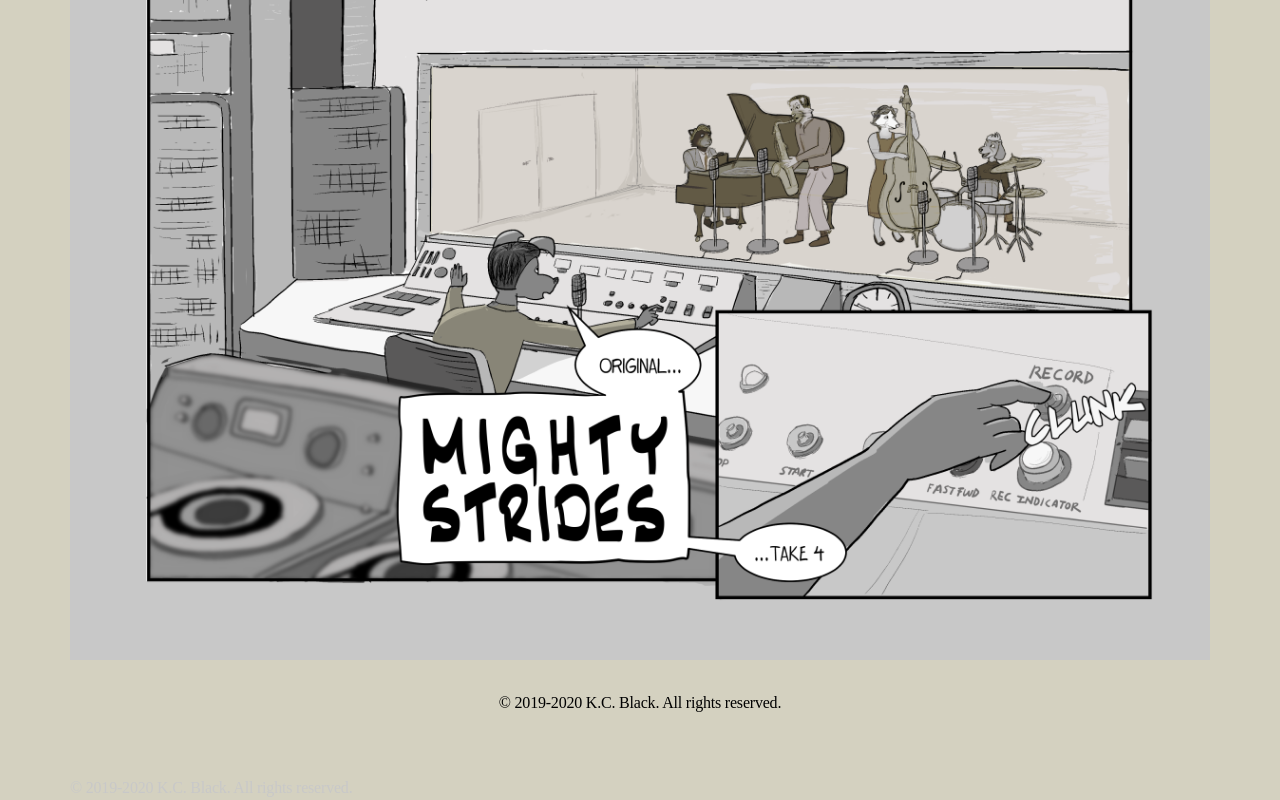
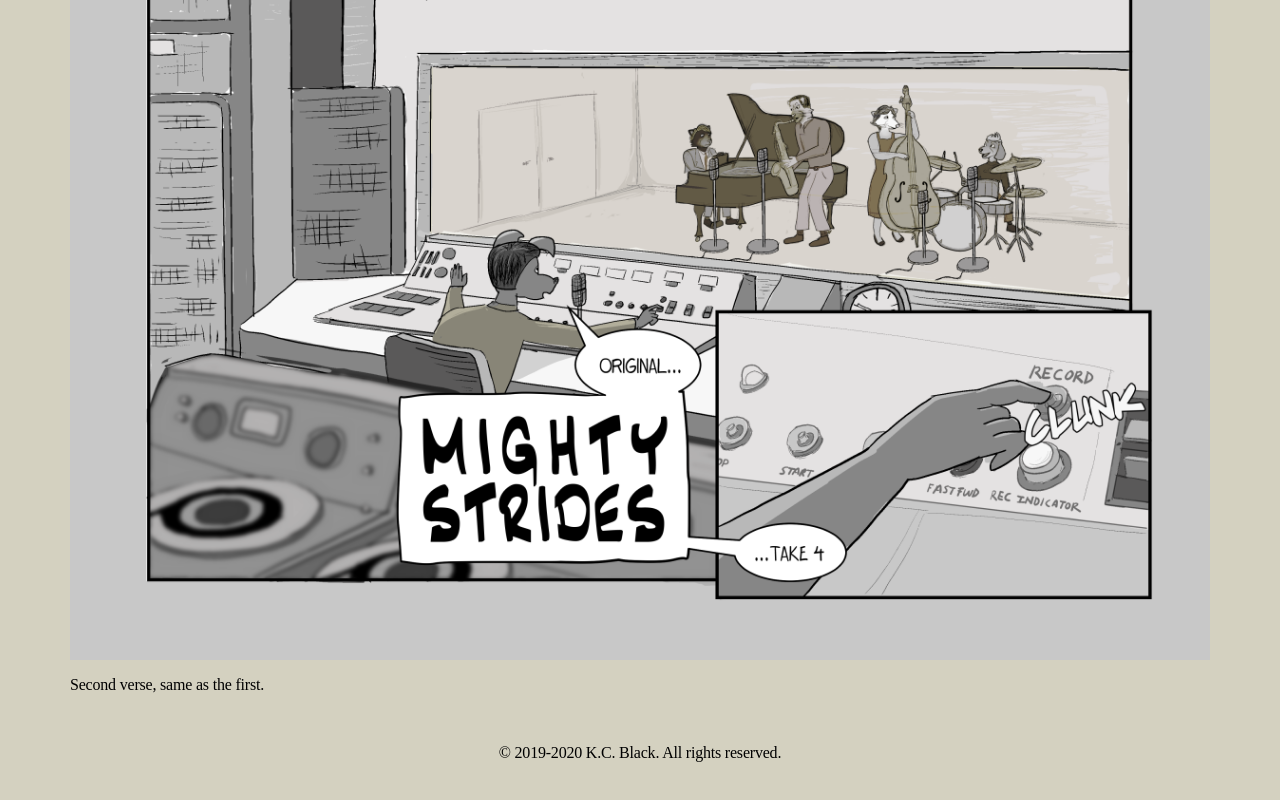
Before and after one commit to eblackco/mighty-strides-comic, an Angular app: page /page/7 in a window 1280 px wide. Shown: the part 1197-1997 px from the top of the page. Built offline with nearby package versions, Linux system fonts and the light colour scheme; a web font is replaced by a local one.

Commit message:
on page view, show description under image

```diff
--- a/src/app/routes/page/page.component.html
+++ b/src/app/routes/page/page.component.html
@@ -16,6 +16,7 @@
     <div id="pageViewer">
         <img class="zoom-{{zoom}}" src="assets/images/pages/cover.png" />
     </div>
+    <p [innerHTML]="page.description"></p>
 </div>
 
 <div class="tape">
```
